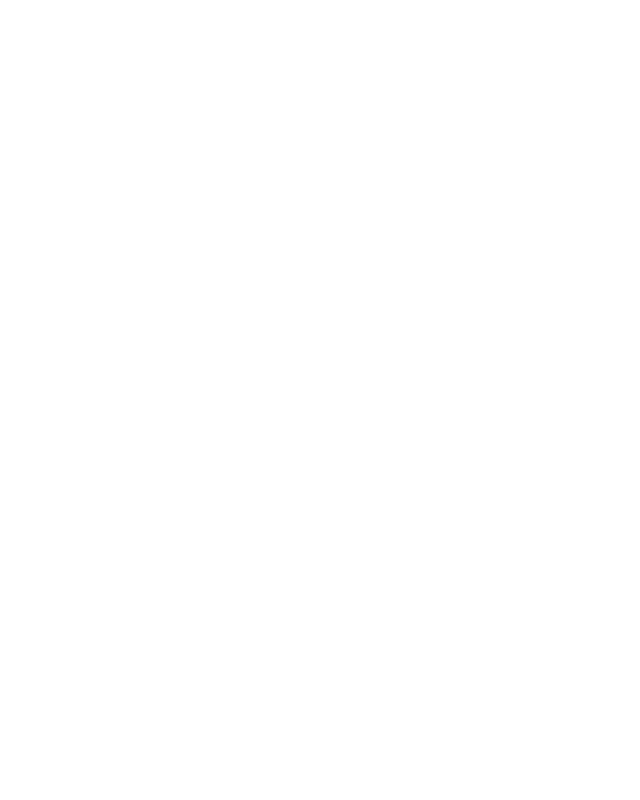
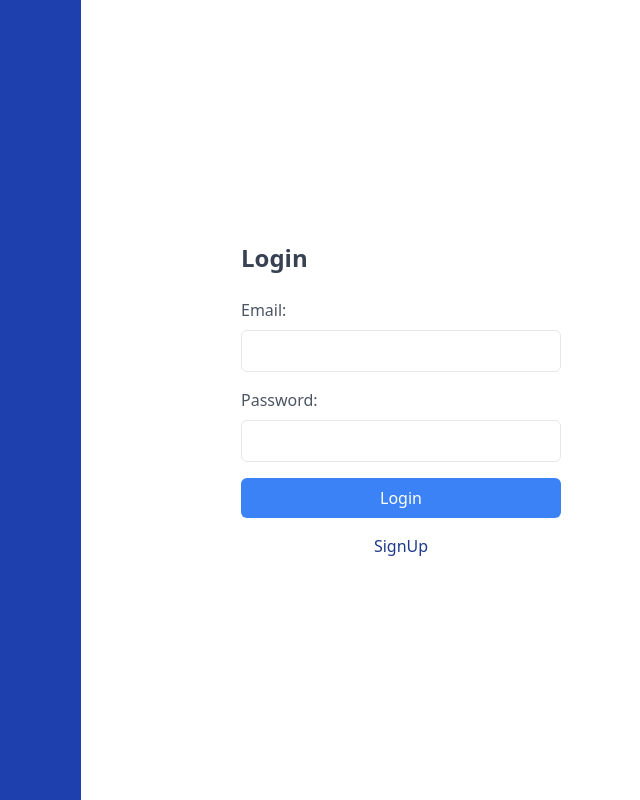
Before and after one commit to richardmon/shimmer_calendar, a React (Vite) app: page /login in a window 1280 px wide. Before the commit this address had no page. Shown: the whole page, without its empty margins (559-1199 px from the left). Built offline with nearby package versions, Linux system fonts and the light colour scheme.

Commit message:
Add signup and login pages (no logic)

```diff
--- a/package.json
+++ b/package.json
@@ -12,6 +12,7 @@
   "dependencies": {
     "react": "^18.2.0",
     "react-dom": "^18.2.0",
+    "react-hook-form": "^7.45.4",
     "react-router": "^6.15.0",
     "react-router-dom": "^6.15.0"
   },
--- /dev/null
+++ b/src/Components/LoginForm.tsx
@@ -0,0 +1,86 @@
+import React from "react";
+import { useForm } from "react-hook-form";
+import { Link } from "react-router-dom";
+
+type LoginSubmit = {
+  email: string;
+  password: string;
+};
+
+const LoginForm: React.FC = () => {
+  const {
+    register,
+    handleSubmit,
+    formState: { errors },
+  } = useForm<LoginSubmit>();
+
+  const onSubmit = (data: LoginSubmit) => {
+    console.log(data);
+    // Handle your login logic here
+  };
+
+  return (
+    <div className="min-h-screen flex items-center justify-center">
+      <div className="p-8 w-96">
+        <h2 className="text-2xl font-semibold mb-6 text-gray-700">Login</h2>
+        <form onSubmit={handleSubmit(onSubmit)} className="space-y-4">
+          <div className="flex flex-col space-y-2">
+            <label htmlFor="email" className="text-gray-600">
+              Email:
+            </label>
+            <input
+              id="email"
+              type="email"
+              className="p-2 border rounded-md"
+              {...register("email", {
+                required: "Email is required",
+                pattern: {
+                  value: /^[A-Z0-9._%+-]+@[A-Z0-9.-]+\.[A-Z]{2,4}$/i,
+                  message: "invalid email address",
+                },
+              })}
+            />
+            {errors.email && (
+              <p className="text-sm text-red-500">{errors.email.message}</p>
+            )}
+          </div>
+
+          <div className="flex flex-col space-y-2">
+            <label htmlFor="password" className="text-gray-600">
+              Password:
+            </label>
+            <input
+              id="password"
+              type="password"
+              className="p-2 border rounded-md"
+              {...register("password", {
+                required: "Password is required",
+                minLength: {
+                  value: 8,
+                  message: "Password should be at least 8 characters",
+                },
+              })}
+            />
+            {errors.password && (
+              <p className="text-sm text-red-500">{errors.password.message}</p>
+            )}
+          </div>
+
+          <button
+            type="submit"
+            className="w-full p-2 bg-blue-500 hover:bg-blue-600 rounded-md text-white"
+          >
+            Login
+          </button>
+          <div className="flex justify-center items-center">
+            <Link to="/signup" className="text-center text-blue-900">
+              SignUp
+            </Link>
+          </div>
+        </form>
+      </div>
+    </div>
+  );
+};
+
+export default LoginForm;
--- /dev/null
+++ b/src/Components/SignUpForm.tsx
@@ -0,0 +1,80 @@
+import React from "react";
+import { useForm } from "react-hook-form";
+
+type SignUpSubmit = {
+  email: string;
+  password: string;
+};
+
+const SignUpForm: React.FC = () => {
+  const {
+    register,
+    handleSubmit,
+    formState: { errors },
+  } = useForm<SignUpSubmit>();
+
+  const onSubmit = (data: SignUpSubmit) => {
+    console.log(data);
+    // Handle your signup logic here
+  };
+
+  return (
+    <div className="min-h-screen flex items-center justify-center">
+      <div className="p-8 w-96">
+        <h2 className="text-2xl font-semibold mb-6 text-gray-700">SignUp</h2>
+        <form onSubmit={handleSubmit(onSubmit)} className="space-y-4">
+          <div className="flex flex-col space-y-2">
+            <label htmlFor="email" className="text-gray-600">
+              Email:
+            </label>
+            <input
+              id="email"
+              type="email"
+              className="p-2 border rounded-md"
+              {...register("email", {
+                required: "Email is required",
+                pattern: {
+                  value: /^[A-Z0-9._%+-]+@[A-Z0-9.-]+\.[A-Z]{2,4}$/i,
+                  message: "invalid email address",
+                },
+              })}
+            />
+            {errors.email && (
+              <p className="text-sm text-red-500">{errors.email.message}</p>
+            )}
+          </div>
+
+          <div className="flex flex-col space-y-2">
+            <label htmlFor="password" className="text-gray-600">
+              Password:
+            </label>
+            <input
+              id="password"
+              type="password"
+              className="p-2 border rounded-md"
+              {...register("password", {
+                required: "Password is required",
+                minLength: {
+                  value: 8,
+                  message: "Password should be at least 8 characters",
+                },
+              })}
+            />
+            {errors.password && (
+              <p className="text-sm text-red-500">{errors.password.message}</p>
+            )}
+          </div>
+
+          <button
+            type="submit"
+            className="w-full p-2 bg-blue-500 hover:bg-blue-600 rounded-md text-white"
+          >
+            SignUp
+          </button>
+        </form>
+      </div>
+    </div>
+  );
+};
+
+export default SignUpForm;
--- /dev/null
+++ b/src/Layout/AuthenticationLayout.tsx
@@ -0,0 +1,20 @@
+import React, { ReactNode } from "react";
+
+interface LayoutProps {
+  children: ReactNode;
+}
+
+const AuthenticationLayout: React.FC<LayoutProps> = ({ children }) => {
+  return (
+    <div className="h-screen flex">
+      <div className="hidden md:flex md:flex-1 bg-blue-800">
+        {/* This is the left side with a solid color background, it disapears in smaller screens. */}
+      </div>
+      <div className="flex-1 h-screen">
+        <div className="flex justify-center items-center">{children}</div>
+      </div>
+    </div>
+  );
+};
+
+export default AuthenticationLayout;
--- /dev/null
+++ b/src/Pages/Login.tsx
@@ -0,0 +1,13 @@
+import React from "react";
+import AuthenticationLayout from "../Layout/AuthenticationLayout";
+import LoginForm from "../Components/LoginForm";
+
+const Login: React.FC = () => {
+  return (
+    <AuthenticationLayout>
+      <LoginForm />
+    </AuthenticationLayout>
+  );
+};
+
+export default Login;
--- /dev/null
+++ b/src/Pages/SignUp.tsx
@@ -0,0 +1,13 @@
+import React from "react";
+import AuthenticationLayout from "../Layout/AuthenticationLayout";
+import SignUpForm from "../Components/SignUpForm";
+
+const Login: React.FC = () => {
+  return (
+    <AuthenticationLayout>
+      <SignUpForm />
+    </AuthenticationLayout>
+  );
+};
+
+export default Login;
--- a/src/main.tsx
+++ b/src/main.tsx
@@ -1,6 +1,8 @@
 import React from "react";
 import ReactDOM from "react-dom/client";
 import Main from "./Pages/Main.tsx";
+import Login from "./Pages/Login.tsx";
+import SignUp from "./Pages/SignUp.tsx";
 import "./index.css";
 
 import { BrowserRouter as Router, Routes, Route } from "react-router-dom";
@@ -9,6 +11,8 @@ ReactDOM.createRoot(document.getElementById("root")!).render(
   <React.StrictMode>
     <Router>
       <Routes>
+        <Route path="/login" element={<Login />} />
+        <Route path="/signup" element={<SignUp />} />
         <Route path="/" element={<Main />} />
       </Routes>
     </Router>
```
Also changed, not shown: 1 other file (tests, documents, lock files or other folders).
